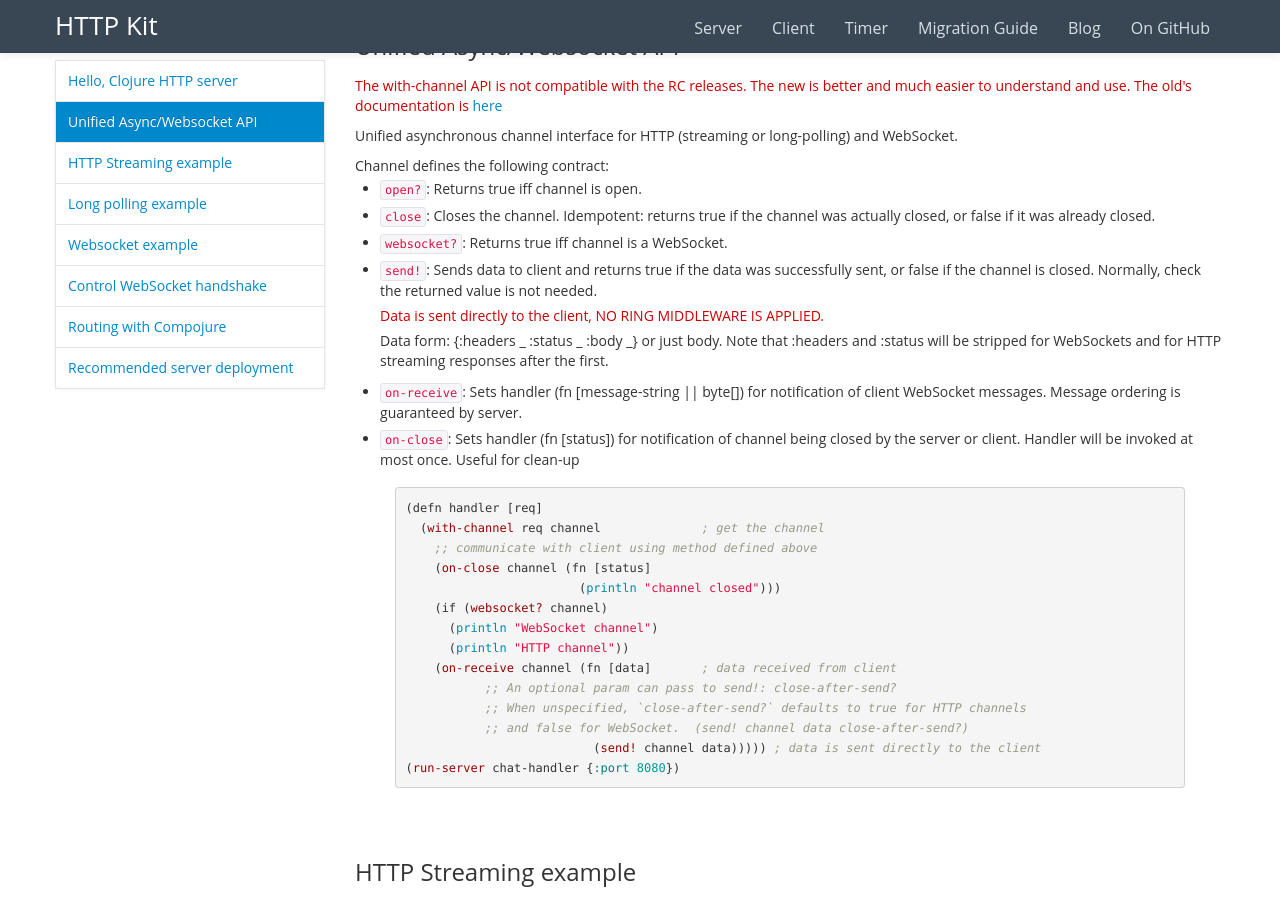
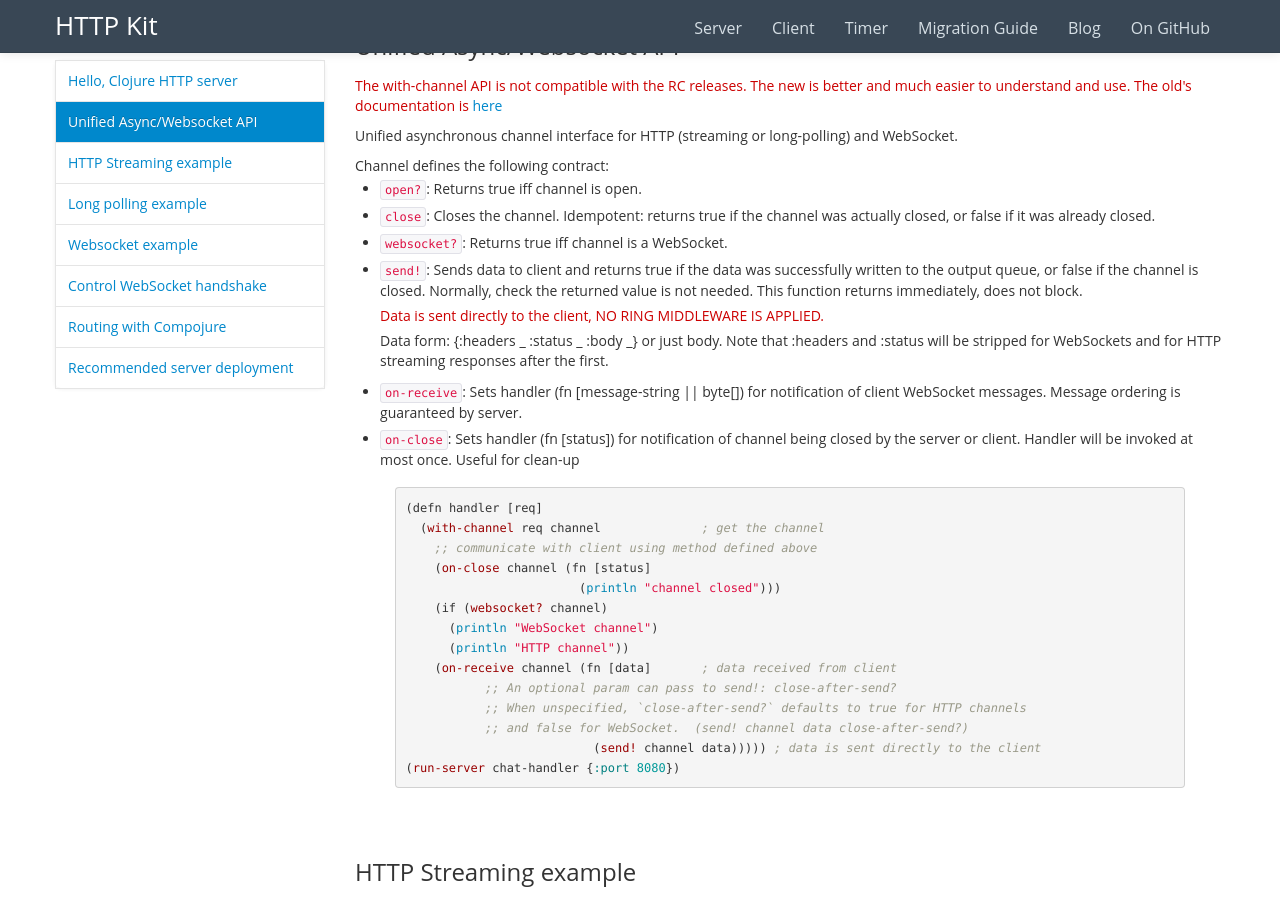
Before and after one commit to http-kit/http-kit.github.com, a Jekyll site: the page built from server.html, in a window 1280 px wide and 900 px high, scrolled down 872 px. Built offline with Jekyll 4.4.1, drawn with Linux system fonts in a browser that asks for light colours; nearby versions of some CDN libraries; library files that are not in the unit come from our copies.

Commit message:
clarify send! does not block; version is 2.1.13 now

```diff
--- a/index.html
+++ b/index.html
@@ -13,7 +13,7 @@
             <strong>highly concurrent a/synchronous</strong> web applications.
             Feature <a href="http://http-kit.org/server.html#channel">a unified API</a> for WebSocket and HTTP long polling/streaming</p>
           {% highlight clojure %}
-          [http-kit "2.1.12"] ; Add to your project.clj.
+          [http-kit "2.1.13"] ; Add to your project.clj.
           {% endhighlight %}
           <br />
 
--- a/server.html
+++ b/server.html
@@ -55,7 +55,9 @@
   </li>
   <li>
     <code>send!</code>:
-    Sends data to client and returns true if the data was successfully sent, or false if the channel is closed. Normally, check the returned value is not needed.
+   Sends data to client and returns true if the data was successfully written to the output queue, or false if the
+    channel is closed. Normally, check the returned value is not needed. This function returns immediately, does not
+    block.
     <div class="send-doc">
       <p class="red">Data is sent directly to the client, NO RING MIDDLEWARE IS APPLIED.</p>
       <p>Data form: {:headers _ :status _ :body _} or just body. Note that :headers
```
